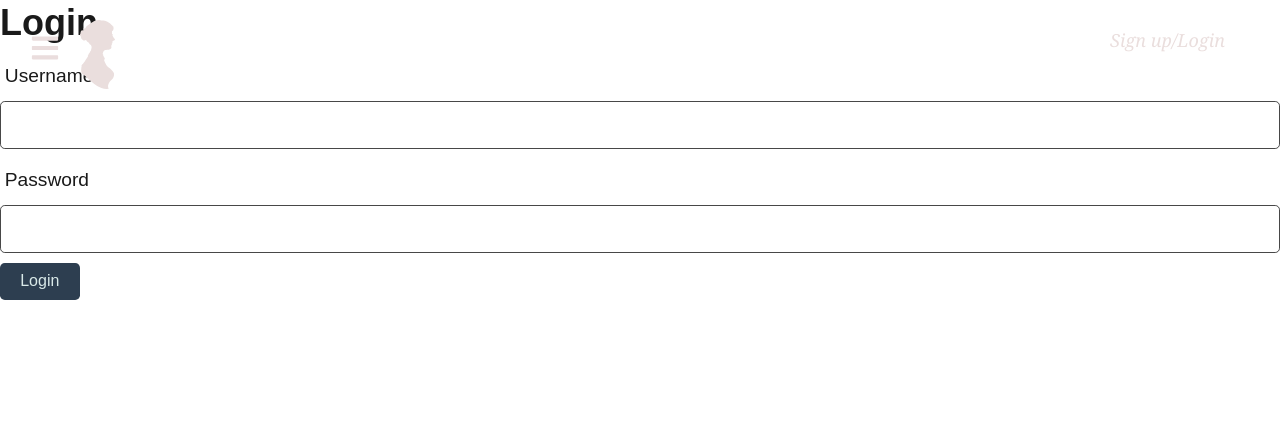
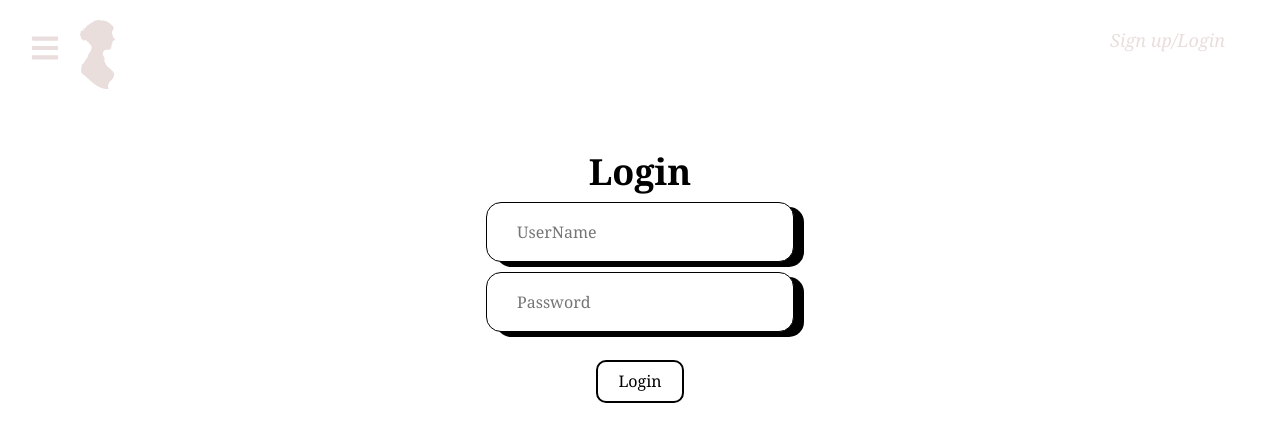
Before and after one commit to kjlomax/AustensAlcove, a React (Vite) app in the folder client/: page /login in a window 1280 px wide. Shown: the top 442 px of the page. Built offline with nearby package versions, Linux system fonts and the light colour scheme; a web font is replaced by a local one.

Commit message:
loginStyling

```diff
--- a/client/src/components/Users.tsx
+++ b/client/src/components/Users.tsx
@@ -1,6 +1,6 @@
 
 //todo maybe delete idk what it does
-import React from 'react';
+// import React from 'react';
 
 
-export default UserList;
+// export default UserList;
--- a/client/src/pages/Home.tsx
+++ b/client/src/pages/Home.tsx
@@ -2,7 +2,7 @@
 // import { retrieveUsers } from "../api/userAPI";
 // import type { UserData } from "../interfaces/UserData";
 // import ErrorPage from "./ErrorPage";
-import Navbar from "../components/Navbar";
+// import Navbar from "../components/Navbar";
 // import auth from '../utils/auth';
 
 const Home = () => {
--- a/client/src/pages/Login.tsx
+++ b/client/src/pages/Login.tsx
@@ -1,7 +1,7 @@
 //handle login page
 
 import { useState, type FormEvent, type ChangeEvent } from 'react';
-
+import "../styles/login.css"
 import Auth from '../utils/auth';
 import { login } from '../api/authAPI';
 import type { UserLogin } from '../interfaces/UserLogin';
@@ -33,36 +33,44 @@ const Login = () => {
   };
 
   return (
-    <div className='form-container'>
-      <form className='form login-form' onSubmit={handleSubmit}>
-        <h1>Login</h1>
-        <div className='form-group'>
-          <label>Username</label>
+    <div className='all'>
+    <form className='loginHeader' onSubmit={handleSubmit}>
+      <h1 className="padd">Login</h1>
+      <div className='all'>
+        <div className='input-container'>
+
           <input
-            className='form-input'
+            id='username'
+            className='box'
             type='text'
             name='username'
+            placeholder='UserName'
             value={loginData.username || ''}
             onChange={handleChange}
           />
         </div>
-        <div className='form-group'>
-          <label>Password</label>
+      </div>
+      <div className='all'>
+        <div className='input-container'>
+
           <input
-            className='form-input'
+            id='password'
+            className='box'
             type='password'
             name='password'
+            placeholder='Password'
             value={loginData.password || ''}
             onChange={handleChange}
           />
         </div>
-        <div className='form-group'>
-          <button className='btn btn-primary' type='submit'>
-            Login
-          </button>
-        </div>
-      </form>
-    </div>
+      </div>
+      <div className='all'>
+        <button className='button' type='submit'>
+          Login
+        </button>
+      </div>
+    </form>
+  </div>
   );
 };
 
--- /dev/null
+++ b/client/src/styles/login.css
@@ -0,0 +1,58 @@
+.all {
+    display: flex;
+    justify-content: center;
+    align-items: center;
+    height: 60px;
+    font-family: Georgia, 'Times New Roman', Times, serif;
+    color: black;
+
+}
+
+.loginHeader {
+    display: flex;
+    flex-direction: column;
+    gap: 10px;
+}
+
+.input-container {
+    position: relative;
+    display: flex;
+    flex-direction: column;
+    margin-bottom: 20px;
+    padding: 2px;
+    align-items: start;
+}
+
+label {
+    position: absolute;
+    top: 12px;
+    left: 20px;
+    font-size: 14px;
+    color: lightgrey;
+
+}
+
+.box {
+    padding:  20px 30px;
+    height: 60px;
+    border: 1px solid black;
+    border-radius: 15px;
+    font-size: 16px;
+    box-shadow: 10px 5px black;
+
+}
+
+.button {
+    border: 2px solid black;
+    background-color: white;
+    color: black;
+    padding: 10px 20px;
+    font-size: 16px;
+    border-radius: 10px;
+    cursor: pointer;
+}
+.padd{
+   display: flex;
+   justify-content: center;
+    margin-top: 500px;
+}
```
